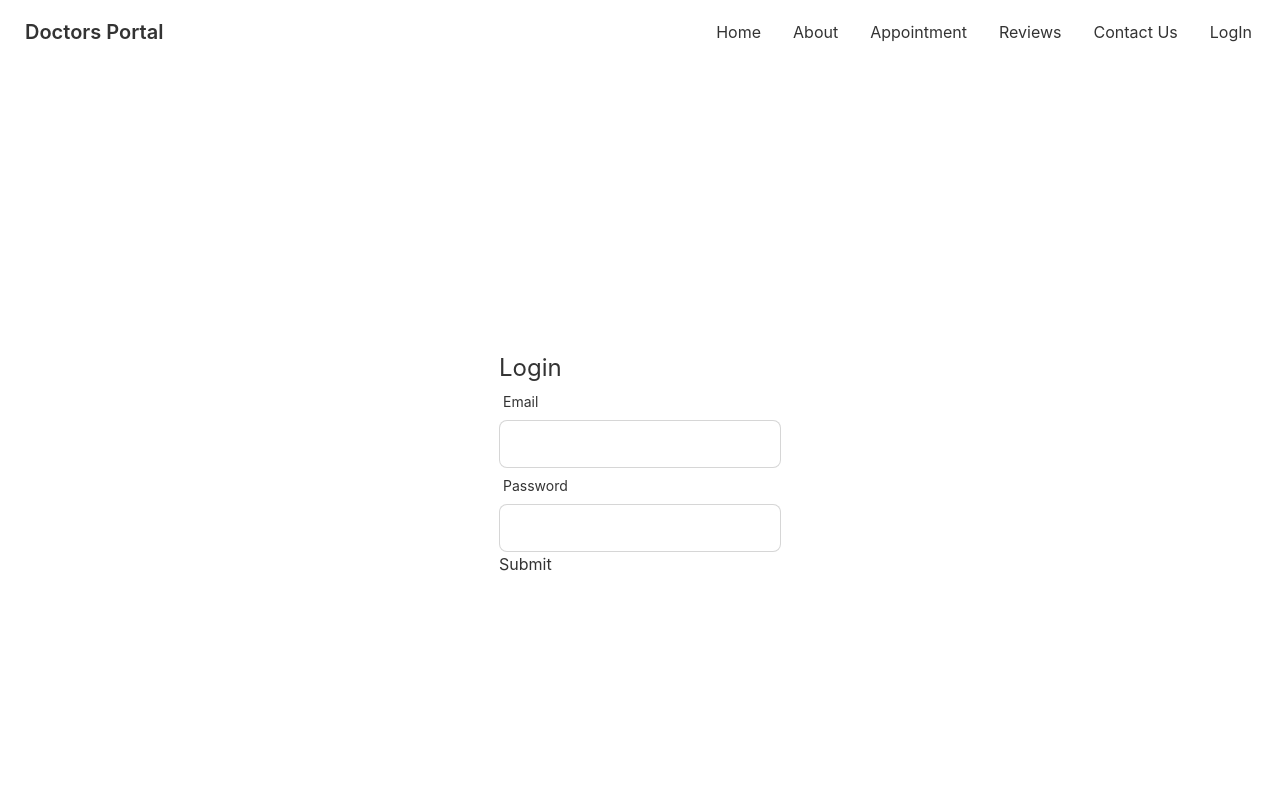
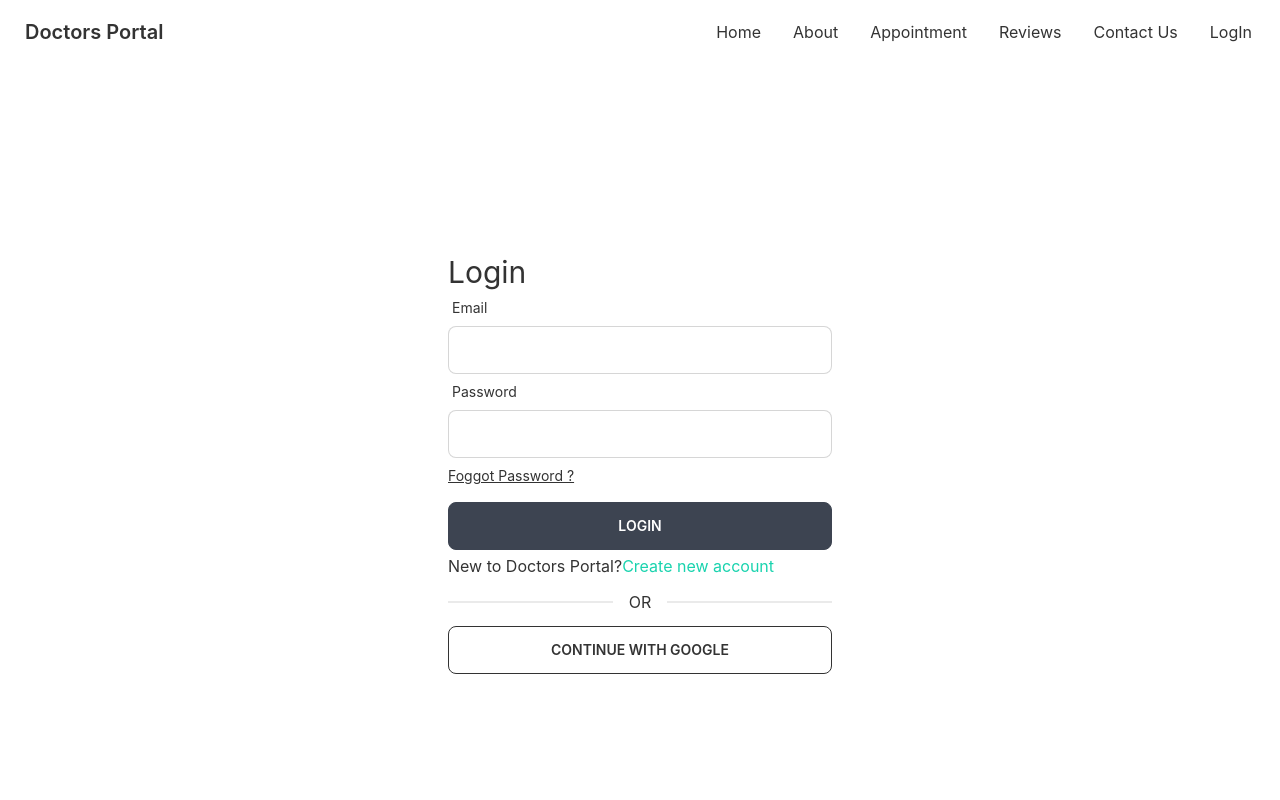
Before and after one commit to arjun1571/doctor-portal, a React (Create React App) app: page /login in a window 1280 px wide. Shown: the top 800 px of the page. Built offline with nearby package versions, Linux system fonts and the light colour scheme.

Commit message:
login page done and googole login start

```diff
--- a/package.json
+++ b/package.json
@@ -8,6 +8,7 @@
     "@testing-library/user-event": "^13.5.0",
     "daisyui": "^2.51.5",
     "date-fns": "^2.29.3",
+    "firebase": "^9.20.0",
     "react": "^18.2.0",
     "react-day-picker": "^8.7.1",
     "react-dom": "^18.2.0",
--- a/src/Routes/Routes/Router.js
+++ b/src/Routes/Routes/Router.js
@@ -3,6 +3,7 @@ import Main from "../../LayOut/Main/Main";
 import Home from "../../pages/Home/Home/Home";
 import LogIn from "../../pages/LogIn/LogIn";
 import Appoinment from "../../pages/Appoinment/Appoinment/Appoinment";
+import SignUp from "../../pages/SignUp/SignUp";
 
 const router = createBrowserRouter([
   {
@@ -21,6 +22,10 @@ const router = createBrowserRouter([
         path: "/appointment",
         element: <Appoinment></Appoinment>,
       },
+      {
+        path: "/signup",
+        element: <SignUp></SignUp>,
+      },
     ],
   },
 ]);
--- /dev/null
+++ b/src/firebase/firebase.config.js
@@ -0,0 +1,18 @@
+// Import the functions you need from the SDKs you need
+import { initializeApp } from "firebase/app";
+// TODO: Add SDKs for Firebase products that you want to use
+// https://firebase.google.com/docs/web/setup#available-libraries
+
+// Your web app's Firebase configuration
+const firebaseConfig = {
+  apiKey: ProcessingInstruction.env.REACT_APP_apiKey,
+  authDomain: ProcessingInstruction.env.REACT_APP_authDomain,
+  projectId: ProcessingInstruction.env.REACT_APP_projectId,
+  storageBucket: ProcessingInstruction.env.REACT_APP_storageBucket,
+  messagingSenderId: ProcessingInstruction.env.REACT_APP_messagingSenderId,
+  appId: ProcessingInstruction.env.REACT_APP_appId,
+};
+
+// Initialize Firebase
+const app = initializeApp(firebaseConfig);
+export default app;
--- a/src/pages/LogIn/LogIn.js
+++ b/src/pages/LogIn/LogIn.js
@@ -1,38 +1,52 @@
-import React, { useState } from "react";
 import { useForm } from "react-hook-form";
+import { Link } from "react-router-dom";
 
 const LogIn = () => {
   const { register, handleSubmit } = useForm();
 
-  const [data, setData] = useState("");
+  const handleLogIn = (data) => {
+    console.log(data);
+  };
   return (
     <div className="h-[800px] flex justify-center items-center">
-      <div>
-        <h2 className="text-2xl">Login</h2>
-        <form onSubmit={handleSubmit((data) => setData(JSON.stringify(data)))}>
-          <div className="form-control w-full max-w-xs">
+      <div className="w-96">
+        <h2 className="text-3xl">Login</h2>
+        <form onSubmit={handleSubmit(handleLogIn)}>
+          <div className="form-control w-full ">
             <label className="label">
               <span className="label-text">Email</span>
             </label>
             <input
               type="text"
               {...register("email")}
-              className="input input-bordered w-full max-w-xs"
+              className="input input-bordered w-full "
             />
           </div>
-          <div className="form-control w-full max-w-xs">
+          <div className="form-control w-full ">
             <label className="label">
               <span className="label-text">Password</span>
             </label>
             <input
               type="password"
               {...register("password")}
-              className="input input-bordered w-full max-w-xs"
+              className="input input-bordered w-full "
             />
+            <span className="label-text underline mt-2">Foggot Password ?</span>
           </div>
-          <p>{data}</p>
-          <input type="submit" />
+          <input
+            className="btn btn-black text-white w-full mt-4"
+            type="submit"
+            value="LogIn"
+          />
         </form>
+        <p className="mt-1">
+          New to Doctors Portal?
+          <Link className="text-secondary" to="/signup">
+            Create new account
+          </Link>
+        </p>
+        <div className="divider">OR</div>
+        <button className="btn btn-outline w-full">CONTINUE WITH GOOGLE</button>
       </div>
     </div>
   );
--- /dev/null
+++ b/src/pages/SignUp/SignUp.js
@@ -0,0 +1,7 @@
+import React from "react";
+
+const SignUp = () => {
+  return <div>this is singn in</div>;
+};
+
+export default SignUp;
```
Also changed, not shown: 1 other file (tests, documents, lock files or other folders).
